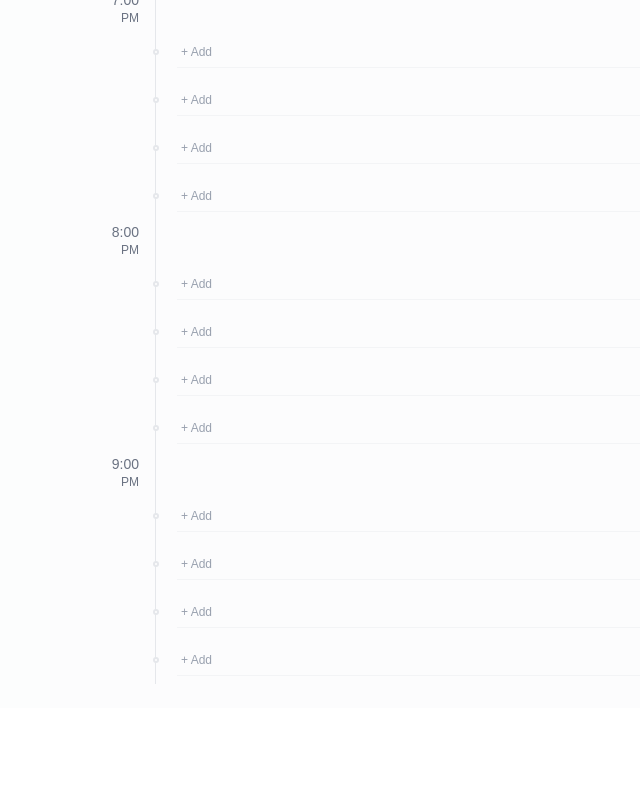
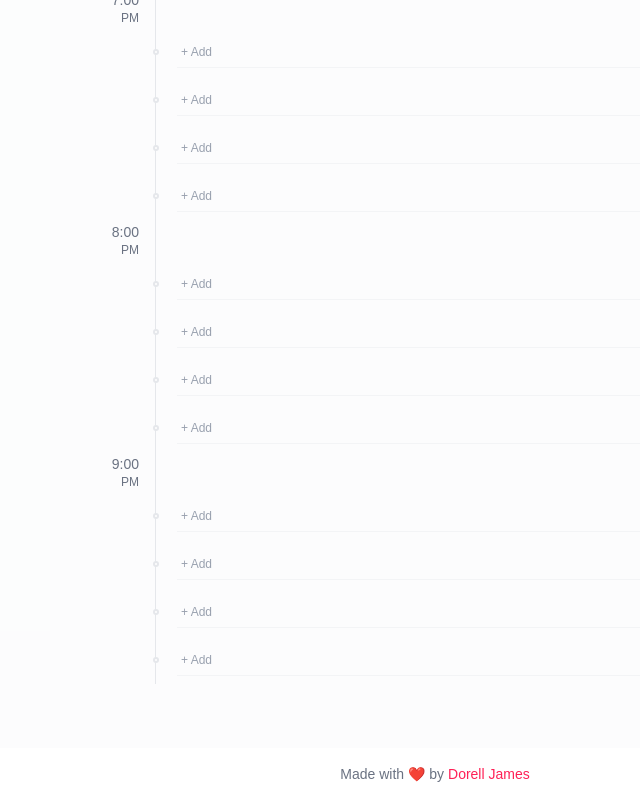
Before and after one commit to dorelljames/15min, a Next.js app: page / in a window 1280 px wide. Shown: the part 3180-3980 px from the top of the page, without its empty margins (205-845 px from the left). Before the commit the page ends 3888 px from the top, so only its background shows below. Built offline with nearby package versions, Linux system fonts and the light colour scheme.

Commit message:
feat: add footer component and integrate analytics script in layout

```diff
--- a/app/components/ActivityTracker.tsx
+++ b/app/components/ActivityTracker.tsx
@@ -76,11 +76,11 @@ export default function ActivityTracker() {
   });
 
   return (
-    <div className="max-w-3xl mx-auto p-6 pt-8 relative min-h-screen">
+    <div className="max-w-3xl mx-auto p-6 pt-8 pb-16 relative min-h-screen">
       <div className="mb-8">
         <div className="flex flex-col">
           <span className="text-xl text-gray-600">
-            {dayOfWeek} <span className="text-gray-400">{month}</span>
+            {dayOfWeek} <span className="text-rose-500">{month}</span>
           </span>
           <span className="text-6xl font-light">{dayOfMonth}</span>
         </div>
--- /dev/null
+++ b/app/components/Footer.tsx
@@ -0,0 +1,19 @@
+export default function Footer() {
+  return (
+    <footer className="text-center py-4 text-sm text-gray-500">
+      Made with{" "}
+      <span className="text-rose-500" aria-label="love">
+        ❤️
+      </span>{" "}
+      by{" "}
+      <a
+        href="https://dorelljames.com"
+        target="_blank"
+        rel="noopener noreferrer"
+        className="text-rose-500 hover:underline"
+      >
+        Dorell James
+      </a>
+    </footer>
+  );
+}
--- a/app/layout.tsx
+++ b/app/layout.tsx
@@ -2,7 +2,9 @@ import "./globals.css";
 
 import { Geist, Geist_Mono } from "next/font/google";
 
+import Footer from "./components/Footer";
 import type { Metadata } from "next";
+import Script from "next/script";
 
 const geistSans = Geist({
   variable: "--font-geist-sans",
@@ -26,10 +28,18 @@ export default function RootLayout({
 }>) {
   return (
     <html lang="en">
+      <head>
+        <Script
+          defer
+          src="https://stats.gocebby.com/script.js"
+          data-website-id="f9561ec8-2e43-4e56-abc5-381d6fa1f413"
+        />
+      </head>
       <body
         className={`${geistSans.variable} ${geistMono.variable} antialiased`}
       >
-        {children}
+        <main>{children}</main>
+        <Footer />
       </body>
     </html>
   );
```
